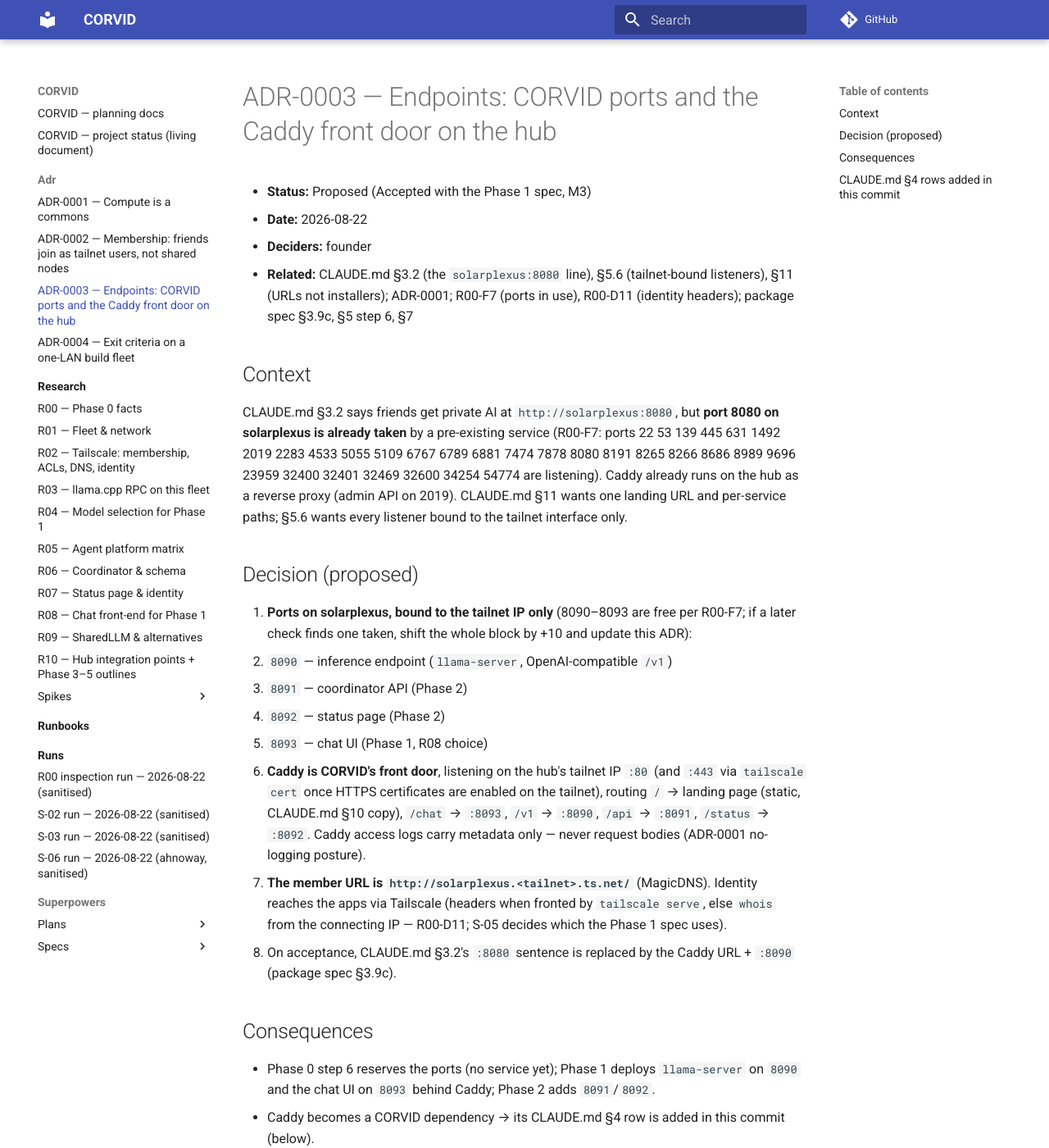
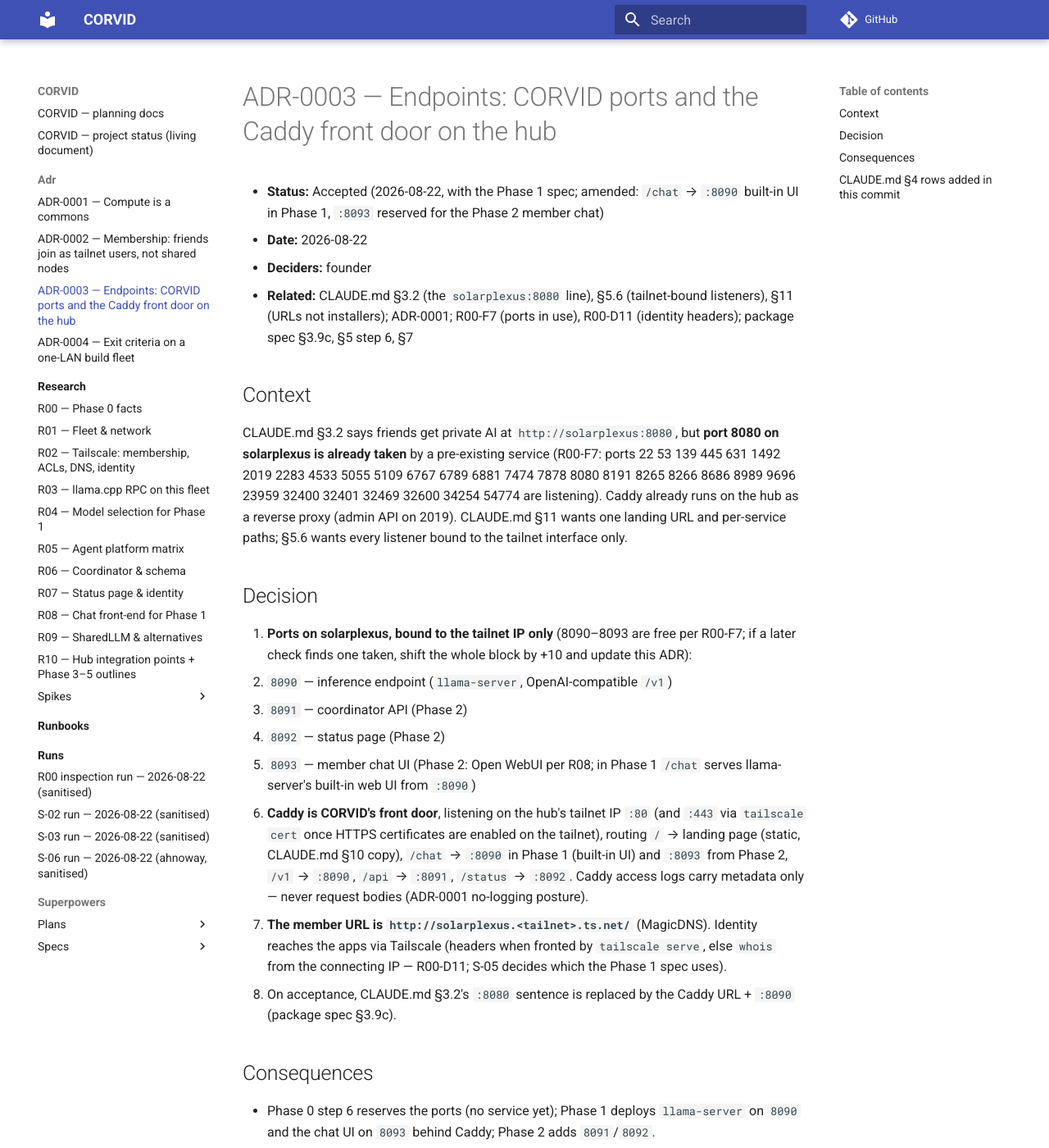
Before and after one commit to thecommrade/corvid, an MkDocs documentation site: the page built from docs/adr/0003-endpoints.md, in a window 1280 px wide and 1400 px high. Shown: the whole window at 82% size. Built offline with MkDocs 1.6.1 and Material for MkDocs 9.7.7, drawn with Linux system fonts in a browser that asks for light colours; comment, search, counter and statistics services are not loaded.

Commit message:
docs(adr): ADR-0003 accepted; CLAUDE.md §3.2 endpoint line per spec §3.9c
Co-Authored-By: Claude Fable 5 <noreply@anthropic.com>
Claude-Session: https://claude.ai/code/session_01PLUYxUT5TiQ4AMJ7T7Nkrj

```diff
--- a/docs/adr/0003-endpoints.md
+++ b/docs/adr/0003-endpoints.md
@@ -1,6 +1,6 @@
 # ADR-0003 — Endpoints: CORVID ports and the Caddy front door on the hub
 
-- **Status:** Proposed (Accepted with the Phase 1 spec, M3)
+- **Status:** Accepted (2026-08-22, with the Phase 1 spec; amended: `/chat` → `:8090` built-in UI in Phase 1, `:8093` reserved for the Phase 2 member chat)
 - **Date:** 2026-08-22
 - **Deciders:** founder
 - **Related:** CLAUDE.md §3.2 (the `solarplexus:8080` line), §5.6 (tailnet-bound listeners), §11 (URLs not installers); ADR-0001; R00-F7 (ports in use), R00-D11 (identity headers); package spec §3.9c, §5 step 6, §7
@@ -9,14 +9,14 @@
 
 CLAUDE.md §3.2 says friends get private AI at `http://solarplexus:8080`, but **port 8080 on solarplexus is already taken** by a pre-existing service (R00-F7: ports 22 53 139 445 631 1492 2019 2283 4533 5055 5109 6767 6789 6881 7474 7878 8080 8191 8265 8266 8686 8989 9696 23959 32400 32401 32469 32600 34254 54774 are listening). Caddy already runs on the hub as a reverse proxy (admin API on 2019). CLAUDE.md §11 wants one landing URL and per-service paths; §5.6 wants every listener bound to the tailnet interface only.
 
-## Decision (proposed)
+## Decision
 
 1. **Ports on solarplexus, bound to the tailnet IP only** (8090–8093 are free per R00-F7; if a later check finds one taken, shift the whole block by +10 and update this ADR):
    - `8090` — inference endpoint (`llama-server`, OpenAI-compatible `/v1`)
    - `8091` — coordinator API (Phase 2)
    - `8092` — status page (Phase 2)
-   - `8093` — chat UI (Phase 1, R08 choice)
-2. **Caddy is CORVID's front door**, listening on the hub's tailnet IP `:80` (and `:443` via `tailscale cert` once HTTPS certificates are enabled on the tailnet), routing `/` → landing page (static, CLAUDE.md §10 copy), `/chat` → `:8093`, `/v1` → `:8090`, `/api` → `:8091`, `/status` → `:8092`. Caddy access logs carry metadata only — never request bodies (ADR-0001 no-logging posture).
+   - `8093` — member chat UI (Phase 2: Open WebUI per R08; in Phase 1 `/chat` serves llama-server's built-in web UI from `:8090`)
+2. **Caddy is CORVID's front door**, listening on the hub's tailnet IP `:80` (and `:443` via `tailscale cert` once HTTPS certificates are enabled on the tailnet), routing `/` → landing page (static, CLAUDE.md §10 copy), `/chat` → `:8090` in Phase 1 (built-in UI) and `:8093` from Phase 2, `/v1` → `:8090`, `/api` → `:8091`, `/status` → `:8092`. Caddy access logs carry metadata only — never request bodies (ADR-0001 no-logging posture).
 3. **The member URL is `http://solarplexus.<tailnet>.ts.net/`** (MagicDNS). Identity reaches the apps via Tailscale (headers when fronted by `tailscale serve`, else `whois` from the connecting IP — R00-D11; S-05 decides which the Phase 1 spec uses).
 4. On acceptance, CLAUDE.md §3.2's `:8080` sentence is replaced by the Caddy URL + `:8090` (package spec §3.9c).
 
```
Also changed, not shown: CLAUDE.md (+3 -1 lines), docs/status.md (+2 -1 lines).
